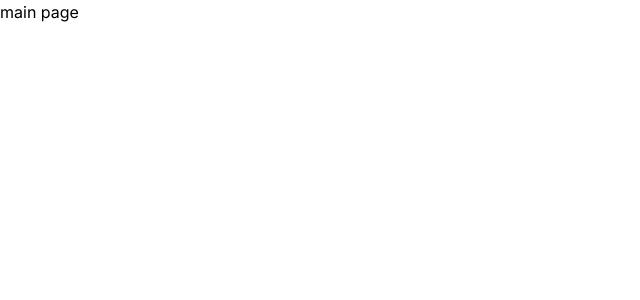
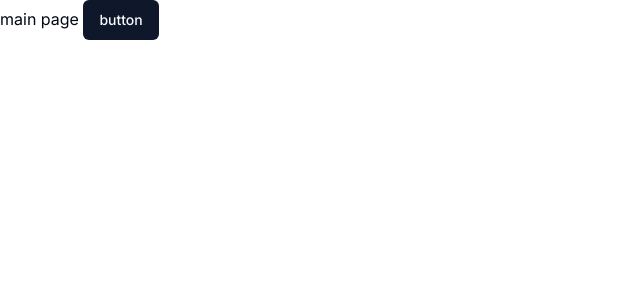
Before and after one commit to Bibeo-shop/front, a Next.js app: page / in a window 1280 px wide. Shown: the top 300 px of the page, without its empty margins (0-640 px from the left). Built offline with nearby package versions, Linux system fonts and the light colour scheme.

Commit message:
feat: shadcn ui initialize

```diff
--- a/next.config.js
+++ b/next.config.js
@@ -1,8 +1,6 @@
 /** @type {import('next').NextConfig} */
 const nextConfig = {
-  experimental: {
-    appDir: true,
-  },
+
 }
 
 module.exports = nextConfig
--- a/src/app/globals.css
+++ b/src/app/globals.css
@@ -1,3 +1,75 @@
 @tailwind base;
-@tailwind components;
-@tailwind utilities;
+  @tailwind components;
+  @tailwind utilities;
+  @layer base {
+    :root {
+      --background: 0 0% 100%;
+      --foreground: 222.2 84% 4.9%;
+
+      --card: 0 0% 100%;
+      --card-foreground: 222.2 84% 4.9%;
+
+      --popover: 0 0% 100%;
+      --popover-foreground: 222.2 84% 4.9%;
+
+      --primary: 222.2 47.4% 11.2%;
+      --primary-foreground: 210 40% 98%;
+
+      --secondary: 210 40% 96.1%;
+      --secondary-foreground: 222.2 47.4% 11.2%;
+
+      --muted: 210 40% 96.1%;
+      --muted-foreground: 215.4 16.3% 46.9%;
+
+      --accent: 210 40% 96.1%;
+      --accent-foreground: 222.2 47.4% 11.2%;
+
+      --destructive: 0 84.2% 60.2%;
+      --destructive-foreground: 210 40% 98%;
+
+      --border: 214.3 31.8% 91.4%;
+      --input: 214.3 31.8% 91.4%;
+      --ring: 222.2 84% 4.9%;
+
+      --radius: 0.5rem;
+    }
+
+    .dark {
+      --background: 222.2 84% 4.9%;
+      --foreground: 210 40% 98%;
+
+      --card: 222.2 84% 4.9%;
+      --card-foreground: 210 40% 98%;
+
+      --popover: 222.2 84% 4.9%;
+      --popover-foreground: 210 40% 98%;
+
+      --primary: 210 40% 98%;
+      --primary-foreground: 222.2 47.4% 11.2%;
+
+      --secondary: 217.2 32.6% 17.5%;
+      --secondary-foreground: 210 40% 98%;
+
+      --muted: 217.2 32.6% 17.5%;
+      --muted-foreground: 215 20.2% 65.1%;
+
+      --accent: 217.2 32.6% 17.5%;
+      --accent-foreground: 210 40% 98%;
+
+      --destructive: 0 62.8% 30.6%;
+      --destructive-foreground: 210 40% 98%;
+
+      --border: 217.2 32.6% 17.5%;
+      --input: 217.2 32.6% 17.5%;
+      --ring: 212.7 26.8% 83.9%;
+    }
+  }
+
+  @layer base {
+    * {
+      @apply border-border;
+    }
+    body {
+      @apply bg-background text-foreground;
+    }
+  }
--- a/src/app/page.tsx
+++ b/src/app/page.tsx
@@ -1,7 +1,9 @@
+import { Button } from "@/components/ui/button";
+
 export default function Home() {
   return (
 <div>
-  main page
+  main page <Button>button</Button>
 </div>
   )
 }
--- /dev/null
+++ b/src/components/ui/button.tsx
@@ -0,0 +1,56 @@
+import * as React from "react"
+import { Slot } from "@radix-ui/react-slot"
+import { cva, type VariantProps } from "class-variance-authority"
+
+import { cn } from "@/lib/utils"
+
+const buttonVariants = cva(
+  "inline-flex items-center justify-center whitespace-nowrap rounded-md text-sm font-medium ring-offset-background transition-colors focus-visible:outline-none focus-visible:ring-2 focus-visible:ring-ring focus-visible:ring-offset-2 disabled:pointer-events-none disabled:opacity-50",
+  {
+    variants: {
+      variant: {
+        default: "bg-primary text-primary-foreground hover:bg-primary/90",
+        destructive:
+          "bg-destructive text-destructive-foreground hover:bg-destructive/90",
+        outline:
+          "border border-input bg-background hover:bg-accent hover:text-accent-foreground",
+        secondary:
+          "bg-secondary text-secondary-foreground hover:bg-secondary/80",
+        ghost: "hover:bg-accent hover:text-accent-foreground",
+        link: "text-primary underline-offset-4 hover:underline",
+      },
+      size: {
+        default: "h-10 px-4 py-2",
+        sm: "h-9 rounded-md px-3",
+        lg: "h-11 rounded-md px-8",
+        icon: "h-10 w-10",
+      },
+    },
+    defaultVariants: {
+      variant: "default",
+      size: "default",
+    },
+  }
+)
+
+export interface ButtonProps
+  extends React.ButtonHTMLAttributes<HTMLButtonElement>,
+    VariantProps<typeof buttonVariants> {
+  asChild?: boolean
+}
+
+const Button = React.forwardRef<HTMLButtonElement, ButtonProps>(
+  ({ className, variant, size, asChild = false, ...props }, ref) => {
+    const Comp = asChild ? Slot : "button"
+    return (
+      <Comp
+        className={cn(buttonVariants({ variant, size, className }))}
+        ref={ref}
+        {...props}
+      />
+    )
+  }
+)
+Button.displayName = "Button"
+
+export { Button, buttonVariants }
--- /dev/null
+++ b/src/lib/utils.ts
@@ -0,0 +1,6 @@
+import { type ClassValue, clsx } from "clsx"
+import { twMerge } from "tailwind-merge"
+
+export function cn(...inputs: ClassValue[]) {
+  return twMerge(clsx(inputs))
+}
--- a/tailwind.config.js
+++ /dev/null
@@ -1,18 +0,0 @@
-/** @type {import('tailwindcss').Config} */
-module.exports = {
-  content: [
-    './src/pages/**/*.{js,ts,jsx,tsx,mdx}',
-    './src/components/**/*.{js,ts,jsx,tsx,mdx}',
-    './src/app/**/*.{js,ts,jsx,tsx,mdx}',
-  ],
-  theme: {
-    extend: {
-      backgroundImage: {
-        'gradient-radial': 'radial-gradient(var(--tw-gradient-stops))',
-        'gradient-conic':
-          'conic-gradient(from 180deg at 50% 50%, var(--tw-gradient-stops))',
-      },
-    },
-  },
-  plugins: [],
-}
--- /dev/null
+++ b/tailwind.config.ts
@@ -0,0 +1,80 @@
+import type { Config } from "tailwindcss"
+
+const config = {
+  darkMode: ["class"],
+  content: [
+    './pages/**/*.{ts,tsx}',
+    './components/**/*.{ts,tsx}',
+    './app/**/*.{ts,tsx}',
+    './src/**/*.{ts,tsx}',
+	],
+  prefix: "",
+  theme: {
+    container: {
+      center: true,
+      padding: "2rem",
+      screens: {
+        "2xl": "1400px",
+      },
+    },
+    extend: {
+      colors: {
+        border: "hsl(var(--border))",
+        input: "hsl(var(--input))",
+        ring: "hsl(var(--ring))",
+        background: "hsl(var(--background))",
+        foreground: "hsl(var(--foreground))",
+        primary: {
+          DEFAULT: "hsl(var(--primary))",
+          foreground: "hsl(var(--primary-foreground))",
+        },
+        secondary: {
+          DEFAULT: "hsl(var(--secondary))",
+          foreground: "hsl(var(--secondary-foreground))",
+        },
+        destructive: {
+          DEFAULT: "hsl(var(--destructive))",
+          foreground: "hsl(var(--destructive-foreground))",
+        },
+        muted: {
+          DEFAULT: "hsl(var(--muted))",
+          foreground: "hsl(var(--muted-foreground))",
+        },
+        accent: {
+          DEFAULT: "hsl(var(--accent))",
+          foreground: "hsl(var(--accent-foreground))",
+        },
+        popover: {
+          DEFAULT: "hsl(var(--popover))",
+          foreground: "hsl(var(--popover-foreground))",
+        },
+        card: {
+          DEFAULT: "hsl(var(--card))",
+          foreground: "hsl(var(--card-foreground))",
+        },
+      },
+      borderRadius: {
+        lg: "var(--radius)",
+        md: "calc(var(--radius) - 2px)",
+        sm: "calc(var(--radius) - 4px)",
+      },
+      keyframes: {
+        "accordion-down": {
+          from: { height: "0" },
+          to: { height: "var(--radix-accordion-content-height)" },
+        },
+        "accordion-up": {
+          from: { height: "var(--radix-accordion-content-height)" },
+          to: { height: "0" },
+        },
+      },
+      animation: {
+        "accordion-down": "accordion-down 0.2s ease-out",
+        "accordion-up": "accordion-up 0.2s ease-out",
+      },
+    },
+  },
+  plugins: [require("tailwindcss-animate")],
+} satisfies Config
+
+export default config
```
Also changed, not shown: package.json (+9 -1 lines), components.json (added), 1 other file (tests, documents, lock files or other folders).
